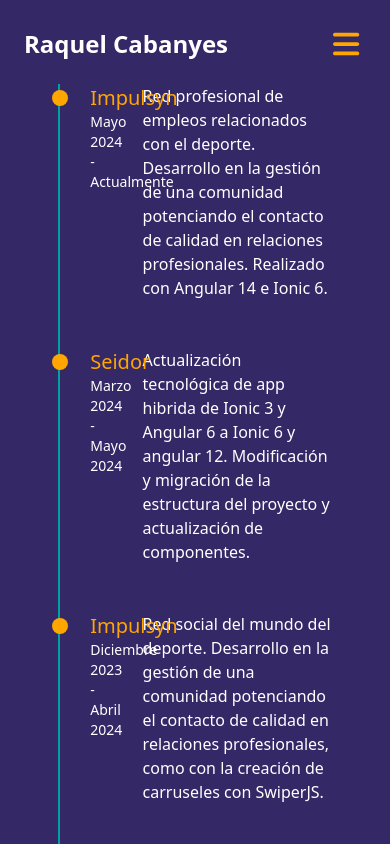
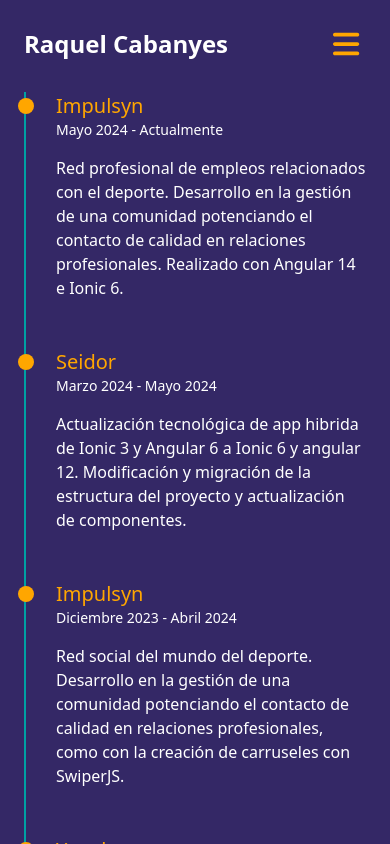
Before and after one commit to raquelCabanyes/personal-portfolio, an Angular app: page /portofolio in a window 390 px wide. Built offline with nearby package versions, Linux system fonts and the light colour scheme.

Commit message:
changed styles for mobile view

```diff
--- a/src/app/page/about/about.component.html
+++ b/src/app/page/about/about.component.html
@@ -1,4 +1,4 @@
-<div class="flex px-6 pb-6 pt-0">
+<div class="flex px-6 md:px-11 pb-6 md:pb-11 pt-2 md:pt-6">
   <div class="w-2/3 pr-4">
     <div class="text-white">
       Donec aliquam nec est id imperdiet. Sed placerat, lorem id lacinia cursus,
--- a/src/app/page/home/home.component.html
+++ b/src/app/page/home/home.component.html
@@ -1,4 +1,4 @@
-<div class="flex justify-between px-6 pb-6 pt-0">
+<div class="flex justify-between px-6 md:px-11 pb-6 md:pb-11 pt-2 md:pt-6">
   <img
     class="w-full md:w-1/2 hidden md:block mr-3 rounded-xl h-auto object-cover"
     src="/assets/image.jpg"
--- a/src/app/page/portofolio/portofolio.component.html
+++ b/src/app/page/portofolio/portofolio.component.html
@@ -1,60 +1,62 @@
-<div class="flex flex-col px-6 pb-6 pt-0">
-    <div class="flex justify-center text-white pb-12">
-      <div class="experiencia relative pl-8 w-1/5">
+<div class="flex flex-col px-6 md:px-11 pb-6 md:pb-11 pt-2 md:pt-6">
+    <div class="flex flex-col md:flex-row justify-center text-white pb-12">
+      <div class="experiencia relative pl-8 w-full md:w-1/5">
         <div class="text-xl text-quaternary">Impulsyn</div>
         <div class="text-sm">Mayo 2024 - Actualmente</div>
       </div>
-      <div class="pl-4 w-3/5">
-        Red profesional de empleos relacionados con el deporte. Desarrollo en la gestión de una comunidad potenciando el contacto de calidad en relaciones profesionales. Realizado con Angular 14 e Ionic 6.
+      <div class="responsibilities relative pl-8 md:pl-4 pt-4 md:pt-0 w-full md:w-3/5">
+        <div>
+          Red profesional de empleos relacionados con el deporte. Desarrollo en la gestión de una comunidad potenciando el contacto de calidad en relaciones profesionales. Realizado con Angular 14 e Ionic 6.
+        </div>
       </div>
     </div>
 
-    <div class="flex justify-center text-white pb-12">
-      <div class="experiencia relative pl-8 w-1/5">
+    <div class="flex flex-col md:flex-row justify-center text-white pb-12">
+      <div class="experiencia relative pl-8 w-full md:w-1/5">
         <div class="text-xl text-quaternary">Seidor</div>
         <div class="text-sm">Marzo 2024 - Mayo 2024</div>
       </div>
-      <div class="pl-4 w-3/5">
+      <div class="responsibilities relative pl-8 md:pl-4 pt-4 md:pt-0 w-full md:w-3/5">
         Actualización tecnológica de app hibrida de Ionic 3 y Angular 6 a Ionic 6 y angular 12. Modificación y migración de la estructura del proyecto y actualización de componentes.
       </div>
     </div>
 
-    <div class="flex justify-center text-white pb-12">
-      <div class="experiencia relative pl-8 w-1/5">
+    <div class="flex flex-col md:flex-row justify-center text-white pb-12">
+      <div class="experiencia relative pl-8 w-full md:w-1/5">
         <div class="text-xl text-quaternary">Impulsyn</div>
         <div class="text-sm">Diciembre 2023 - Abril 2024</div>
       </div>
-      <div class="pl-4 w-3/5">
+      <div class="responsibilities relative pl-8 md:pl-4 pt-4 md:pt-0 w-full md:w-3/5">
         Red social del mundo del deporte. Desarrollo en la gestión de una comunidad potenciando el contacto de calidad en relaciones profesionales, como con la creación de carruseles con SwiperJS.
       </div>
     </div>
 
-    <div class="flex justify-center text-white pb-12">
-      <div class="experiencia relative pl-8 w-1/5">
+    <div class="flex flex-col md:flex-row justify-center text-white pb-12">
+      <div class="experiencia relative pl-8 w-full md:w-1/5">
         <div class="text-xl text-quaternary">Yeeply</div>
         <div class="text-sm">Agosto 2023 - Noviembre 2024</div>
       </div>
-      <div class="pl-4 w-3/5">
+      <div class="responsibilities relative pl-8 md:pl-4 pt-4 md:pt-0 w-full md:w-3/5">
         Proyecto web con Angular 12 y PrimeNg. Modificación, desarrollo e implementación de componentes y graficas con chartJS.
       </div>
     </div>
 
-    <div class="flex justify-center text-white pb-12">
-      <div class="experiencia relative pl-8 w-1/5">
+    <div class="flex flex-col md:flex-row justify-center text-white pb-12">
+      <div class="experiencia relative pl-8 w-full md:w-1/5">
         <div class="text-xl text-quaternary">Impulsyn</div>
         <div class="text-sm">Febrero 2023 - Julio 2024</div>
       </div>
-      <div class="pl-4 w-3/5">
+      <div class="responsibilities relative pl-8 md:pl-4 pt-4 md:pt-0 w-full md:w-3/5">
         Proyecto web con Angular Universal (Angular 14) y arquitectura en AWS. App híbrida publicada en Apple Store y Play Store desarrollada en Ionic 5 y Angular 10 con arquitectura backend en AWS. Servicios GraphQL y base de datos de grafos con tecnología Neptune (AWS). Notificaciones con OneSignal. Envío automático de emails con SES, tratamiento, optimización y almacenamiento de vídeos e imágenes en la nube con herramientas propias de AWS.
       </div>
     </div>
 
-    <div class="flex justify-center text-white pb-12">
-      <div class="experiencia relative pl-8 w-1/5">
+    <div class="flex flex-col md:flex-row justify-center text-white pb-12">
+      <div class="experiencia relative pl-8 w-full md:w-1/5">
         <div class="text-xl text-quaternary">BBVA</div>
         <div class="text-sm">Julio 2018 - Enero 2021</div>
       </div>
-      <div class="pl-4 w-3/5">
+      <div class="responsibilities relative pl-8 md:pl-4 pt-4 md:pt-0 w-full md:w-3/5">
         Desarrollador de Frontend realizando componentes en proyecto Agent para BBVA Empresas, para la visualización de movimientos de empresasrelacionados con prestamos. Las tecnologías utilizadas son Polymer (cells), HTML5, CSS3, Javascript ES6, GIT para el control de versiones.
         Maquetación, modificación y creación de componentes primeramente con Polymer y posteriormente con Lit-Element implementándolo en distintos proyectos.
         Mantenimiento de estudios realizados con Google Analytics y la implementación de Adobe analytics, modificando estudios existentes y realizando nuevos estudios.
@@ -64,12 +66,12 @@
       </div>
     </div>
 
-    <div class="flex justify-center text-white">
-      <div class="experiencia first-experience relative pl-8 w-1/5">
+    <div class="flex flex-col md:flex-row justify-center text-white">
+      <div class="experiencia first-experience relative pl-8 w-full md:w-1/5">
         <div class="text-xl text-quaternary">MYMOID</div>
         <div class="text-sm">Marzo 2018 - Junio 2018</div>
       </div>
-      <div class="pl-4 w-3/5">
+      <div class="responsibilities first-experience relative pl-8 md:pl-4 pt-4 md:pt-0 w-full md:w-3/5">
         Maquetación, modificación y creación de componentes ReactJS, para desarrollo web de una pasarela de pagos.
       </div>
     </div>
--- a/src/app/page/portofolio/portofolio.component.scss
+++ b/src/app/page/portofolio/portofolio.component.scss
@@ -16,3 +16,23 @@
   border-radius: 50%;
   @apply absolute top-1.5 w-4 h-4 bg-quaternary z-20;
 }
+
+@media (max-width: 768px) {
+  .experiencia:not(.first-experience)::before {
+    content: '';
+    height: calc(100%);
+    @apply absolute top-0 left-0 w-0.5 bg-tertiary z-10;
+  }
+
+  .responsibilities::before {
+    content: '';
+    height: calc(100%);
+    @apply absolute top-0 left-0 w-0.5 bg-tertiary z-10;
+  }
+
+  .responsibilities:not(.first-experience)::before {
+    content: '';
+    height: calc(100% + 48px);
+    @apply absolute top-0 left-0 w-0.5 bg-tertiary z-10;
+  }
+}
```
